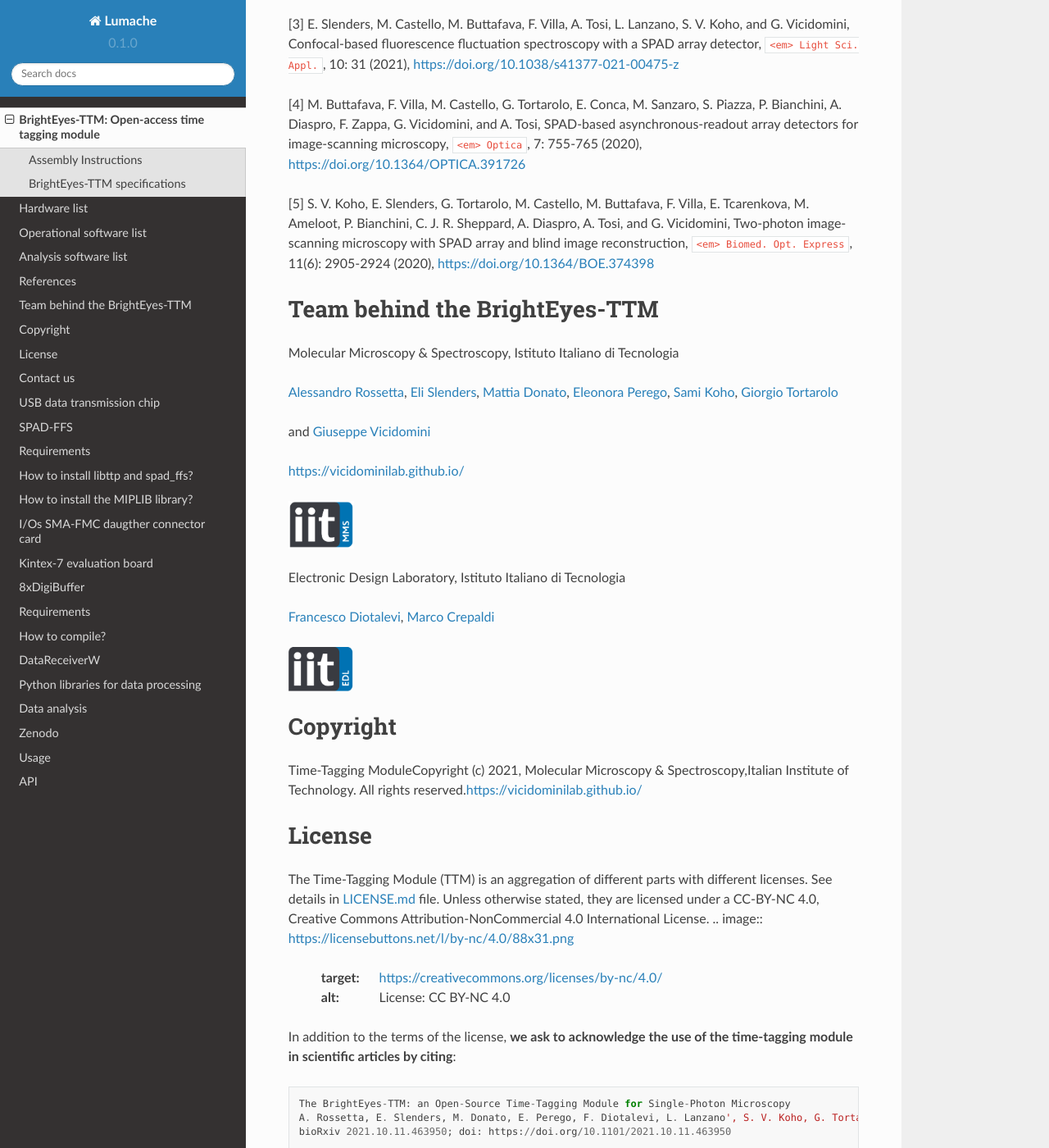
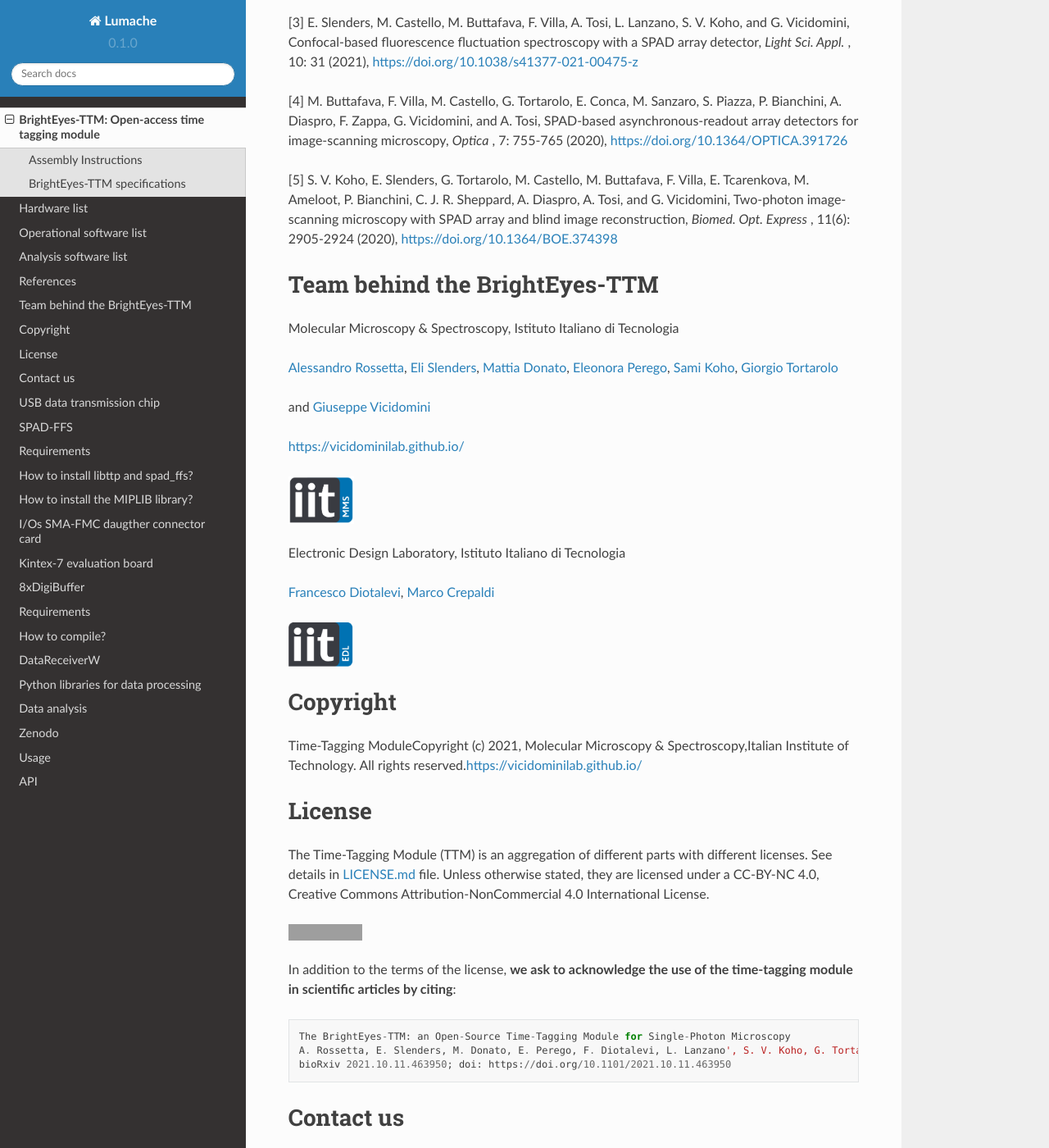
Before and after one commit to mattia-donato/BrightEyes-TTM-docs, a Sphinx documentation site: the page built from docs/source/BrightEyes.rst, in a window 1280 px wide and 1400 px high, scrolled down 5817 px. Shown: the whole window at 82% size. Built offline with Sphinx 7.4.7 and the Read the Docs theme 2.0.0, drawn with Linux system fonts in a browser that asks for light colours; cross-references to code outside the pages are shown as plain code; some of the changed lines change nothing that is shown; some of the changed text lies outside the part shown; grey boxes are pictures that could not be loaded.

Commit message:
Update BrightEyes.rst

```diff
--- a/docs/source/BrightEyes.rst
+++ b/docs/source/BrightEyes.rst
@@ -43,9 +43,9 @@
 Assembly Instructions
 ---------------------
 
-   The Xilinx® KC705 Evaluation board, the Cypress® FX3™ SuperSpeed Explorer Kit and the connector card can be easily stacked together, using FMC connectors, as shown below (Fig. 3). I/Os connections are also labeled for a more intuitive assembly and mapped in the [I/O pins table](boards/IOconnectorBoard/README.md) which shows the correspondence between inputs (typically the digital output from the SPAD array detector elements, named photon chaneels) and the connection pins. For a correct use of the BrightEyes-TTM the [dip switches](https://en.wikipedia.org/wiki/DIP_switch) in the orgage BOX (always Fig.3) should be all set to the OFF position.
+The Xilinx® KC705 Evaluation board, the Cypress® FX3™ SuperSpeed Explorer Kit and the connector card can be easily stacked together, using FMC connectors, as shown below (Fig. 3). I/Os connections are also labeled for a more intuitive assembly and mapped in the [I/O pins table](boards/IOconnectorBoard/README.md) which shows the correspondence between inputs (typically the digital output from the SPAD array detector elements, named photon chaneels) and the connection pins. For a correct use of the BrightEyes-TTM the [dip switches](https://en.wikipedia.org/wiki/DIP_switch) in the orgage BOX (always Fig.3) should be all set to the OFF position.
 
-   The Cypress® FX3™ SuperSpeed Explorer Kit board interlock into the FMC-LPC connector block. While the I/Os connector cards is connected to the FMC-HPC connector.
+The Cypress® FX3™ SuperSpeed Explorer Kit board interlock into the FMC-LPC connector block. While the I/Os connector cards is connected to the FMC-HPC connector.
 
 .. figure:: img/TTM_Assembly.PNG
  :alt: Assembly
@@ -55,7 +55,7 @@
  Fig.3 - BrightEyes-TTM detailed assembly.
 
 
-   In the current application CH11 on J5 input connector board is internally duplicated and sampled with a 400MHz clock and returned as output on pin J17. This feature allow to monitor CH11 activity and content while it is still connected and used into the TTM design (Fig.4).
+In the current application CH11 on J5 input connector board is internally duplicated and sampled with a 400MHz clock and returned as output on pin J17. This feature allow to monitor CH11 activity and content while it is still connected and used into the TTM design (Fig.4).
 
 .. figure:: img/TTM_ch11_duplication.PNG
  :alt: Assembly
@@ -226,6 +226,7 @@
      - `TCSPC_Histogram_reconstruction.pdf <dataProcessing/pynotebook/PDF/TCSPC_Histogram_reconstruction.pdf>`_
      - `TCSPC_Histogram_reconstruction.ipynb <dataProcessing/pynotebook/TCSPC_Histogram_reconstruction.ipynb>`_
      - **Fluorescence_Spectroscopy_Dataset_40MHz**
+
      .. image:: https://zenodo.org/badge/DOI/10.5281/zenodo.4912656.svg
         :target: https://doi.org/10.5281/zenodo.4912656
         :alt: DOI
@@ -235,6 +236,7 @@
      - `Image_reconstruction.pdf <dataProcessing/pynotebook/PDF/Image_reconstruction.pdf>`_
      - `Image_reconstruction.ipynb <dataProcessing/pynotebook/Image_reconstruction.ipynb>`_
      - **FLIM_512x512pixels_dwelltime250us_Dataset_40MHz**
+
      .. image:: https://zenodo.org/badge/DOI/10.5281/zenodo.4912656.svg
         :target: https://doi.org/10.5281/zenodo.4912656
         :alt: DOI
@@ -244,6 +246,7 @@
      - `FCS.pdf <dataProcessing/pynotebook/PDF/FCS.pdf>`_
      - `FCS.ipynb <dataProcessing/pynotebook/FCS.ipynb>`_
      - **FCS_scanfcs_Dataset_40MHz**
+
      .. image:: https://zenodo.org/badge/DOI/10.5281/zenodo.4912656.svg
         :target: https://doi.org/10.5281/zenodo.4912656
         :alt: DOI
@@ -253,6 +256,7 @@
      - `ISM&Phasors.pdf <dataProcessing/pynotebook/PDF/ISM_Decay_Reconstruction_BrightEyes-TTM_v1_opensource.pdf>`_
      - `ISM&Phasors.ipynb <dataProcessing/pynotebook/ISM_Decay_Reconstruction_BrightEyes-TTM_v1_opensource.ipynb>`_
      - Output 4D (x,y,t,ch) file from  `Image_reconstruction.ipynb <dataProcessing/pynotebook/Image_reconstruction.ipynb>`_ notebook after having processed **FLIM_512x512pixels_dwelltime250us_Dataset_40MHz**
+
      .. image:: https://zenodo.org/badge/DOI/10.5281/zenodo.4912656.svg
         :target: https://doi.org/10.5281/zenodo.4912656
         :alt: DOI
@@ -264,13 +268,13 @@
 
 [1] A. Rossetta, E. Slenders, M. Donato, E. Perego, F. Diotalevi, L. Lanzano', S. V. Koho, G. Tortarolo, M. Crepaldi, G. Vicidomini bioRxiv 2021.10.11.463950; doi: https://doi.org/10.1101/2021.10.11.463950
 
-[2] M. Castello, G. Tortarolo, M. Buttafava, T. Deguchi, F. Villa, S. Koho, L. Pesce, M. Oneto, S. Pelicci, L. Lanzanó, P. Bianchini, C. J. R. Sheppard, A. Diaspro, A. Tosi, and G. Vicidomini, A robust and versatile platform for image scanning microscopy enabling super-resolution FLIM, :raw-html-m2r:`<em> Nat. Methods</em>`\ , 16: 175–178 (2019), `https://doi.org/10.1038/s41592-018-0291-9 <https://doi.org/10.1038/s41592-018-0291-9>`_
+[2] M. Castello, G. Tortarolo, M. Buttafava, T. Deguchi, F. Villa, S. Koho, L. Pesce, M. Oneto, S. Pelicci, L. Lanzanó, P. Bianchini, C. J. R. Sheppard, A. Diaspro, A. Tosi, and G. Vicidomini, A robust and versatile platform for image scanning microscopy enabling super-resolution FLIM, *Nat. Methods* , 16: 175–178 (2019), `https://doi.org/10.1038/s41592-018-0291-9 <https://doi.org/10.1038/s41592-018-0291-9>`_
 
-[3] E. Slenders, M. Castello, M. Buttafava, F. Villa, A. Tosi, L. Lanzano, S. V. Koho, and G. Vicidomini, Confocal-based fluorescence fluctuation spectroscopy with a SPAD array detector, :raw-html-m2r:`<em> Light Sci. Appl.</em>`\ , 10: 31 (2021), `https://doi.org/10.1038/s41377-021-00475-z <https://doi.org/10.1038/s41377-021-00475-z>`_
+[3] E. Slenders, M. Castello, M. Buttafava, F. Villa, A. Tosi, L. Lanzano, S. V. Koho, and G. Vicidomini, Confocal-based fluorescence fluctuation spectroscopy with a SPAD array detector, *Light Sci. Appl.* , 10: 31 (2021), `https://doi.org/10.1038/s41377-021-00475-z <https://doi.org/10.1038/s41377-021-00475-z>`_
 
-[4] M. Buttafava, F. Villa, M. Castello, G. Tortarolo, E. Conca, M. Sanzaro, S. Piazza, P. Bianchini, A. Diaspro, F. Zappa, G. Vicidomini, and A. Tosi, SPAD-based asynchronous-readout array detectors for image-scanning microscopy, :raw-html-m2r:`<em> Optica</em>`\ , 7: 755-765 (2020), `https://doi.org/10.1364/OPTICA.391726 <https://doi.org/10.1364/OPTICA.391726>`_
+[4] M. Buttafava, F. Villa, M. Castello, G. Tortarolo, E. Conca, M. Sanzaro, S. Piazza, P. Bianchini, A. Diaspro, F. Zappa, G. Vicidomini, and A. Tosi, SPAD-based asynchronous-readout array detectors for image-scanning microscopy, *Optica* , 7: 755-765 (2020), `https://doi.org/10.1364/OPTICA.391726 <https://doi.org/10.1364/OPTICA.391726>`_
 
-[5] S. V. Koho, E. Slenders, G. Tortarolo, M. Castello, M. Buttafava, F. Villa, E. Tcarenkova, M. Ameloot, P. Bianchini, C. J. R. Sheppard, A. Diaspro, A. Tosi, and G. Vicidomini, Two-photon image-scanning microscopy with SPAD array and blind image reconstruction, :raw-html-m2r:`<em> Biomed. Opt. Express</em>`\ ,  11(6): 2905-2924 (2020), `https://doi.org/10.1364/BOE.374398 <https://doi.org/10.1364/BOE.374398>`_
+[5] S. V. Koho, E. Slenders, G. Tortarolo, M. Castello, M. Buttafava, F. Villa, E. Tcarenkova, M. Ameloot, P. Bianchini, C. J. R. Sheppard, A. Diaspro, A. Tosi, and G. Vicidomini, Two-photon image-scanning microscopy with SPAD array and blind image reconstruction, *Biomed. Opt. Express* ,  11(6): 2905-2924 (2020), `https://doi.org/10.1364/BOE.374398 <https://doi.org/10.1364/BOE.374398>`_
 
 Team behind the BrightEyes-TTM
 ==============================
@@ -308,6 +312,7 @@
 =======
 
 The Time-Tagging Module (TTM) is an aggregation of different parts with different licenses. See details in `LICENSE.md <LICENSE.md>`_ file.  Unless otherwise stated, they are licensed under a CC-BY-NC 4.0, Creative Commons Attribution-NonCommercial 4.0 International License.
+
 .. image:: https://licensebuttons.net/l/by-nc/4.0/88x31.png
    :target: https://creativecommons.org/licenses/by-nc/4.0/
    :alt: License: CC BY-NC 4.0
```
